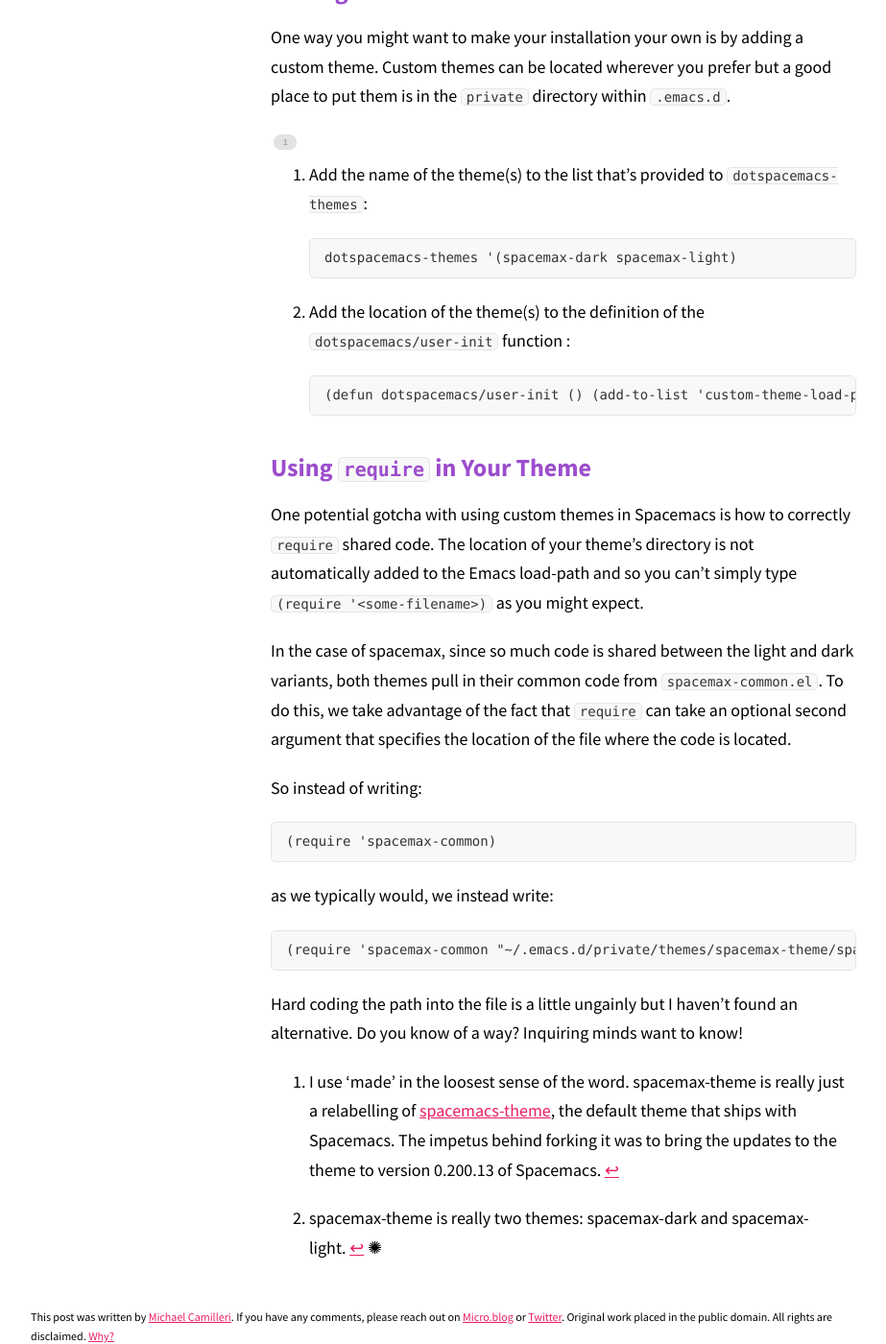
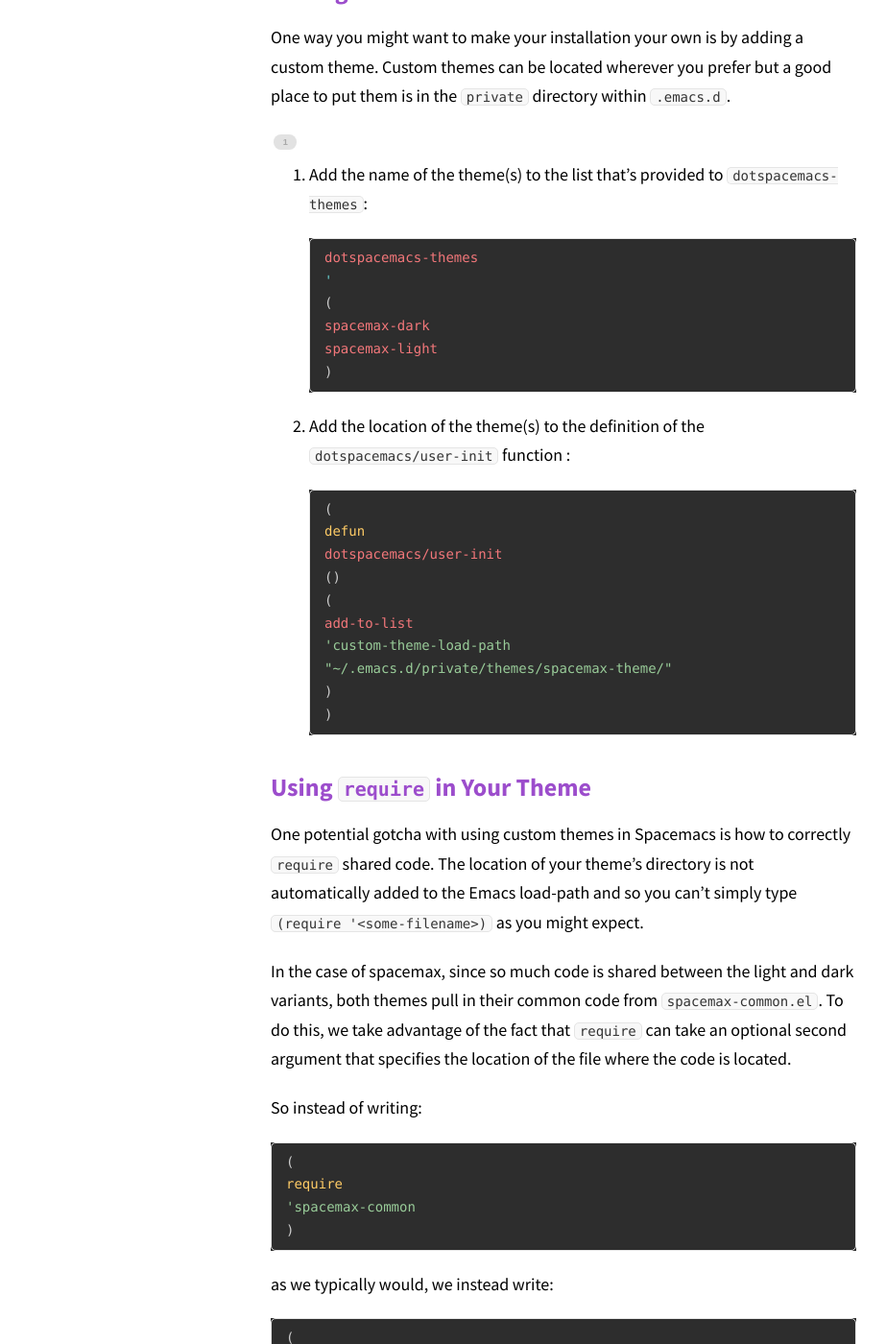
Before and after one commit to pyrmont/articles.inqk.net, a Jekyll site: the page built from _posts/2019-02-12-how-to-spacemacs-custom-themes.md, in a window 1280 px wide and 1400 px high, scrolled down 412 px. Shown: the whole window at 96% size, without its empty margins (178-1101 px from the left). Built offline with Jekyll 4.4.1, drawn with Linux system fonts in a browser that asks for light colours; Markdown is read by kramdown in place of the engine named in the settings; some of the changed text lies outside the part shown.

Commit message:
Change syntax highlighting language

````diff
--- a/_posts/2019-02-12-how-to-spacemacs-custom-themes.md
+++ b/_posts/2019-02-12-how-to-spacemacs-custom-themes.md
@@ -19,14 +19,14 @@
 
 1. Add the name of the theme(s) to the list that's provided to `dotspacemacs-themes`:
 
-   ```el
+   ```cl
    dotspacemacs-themes '(spacemax-dark
                          spacemax-light)
    ```
 
 2. Add the location of the theme(s) to the definition of the `dotspacemacs/user-init` function :
 
-   ```el
+   ```cl
    (defun dotspacemacs/user-init ()
      (add-to-list 'custom-theme-load-path "~/.emacs.d/private/themes/spacemax-theme/")
    )
@@ -40,13 +40,13 @@
 
 So instead of writing:
 
-```el
+```cl
 (require 'spacemax-common)
 ```
 
 as we typically would, we instead write:
 
-```el
+```cl
 (require 'spacemax-common "~/.emacs.d/private/themes/spacemax-theme/spacemax-common.el")
 ```
 
````
